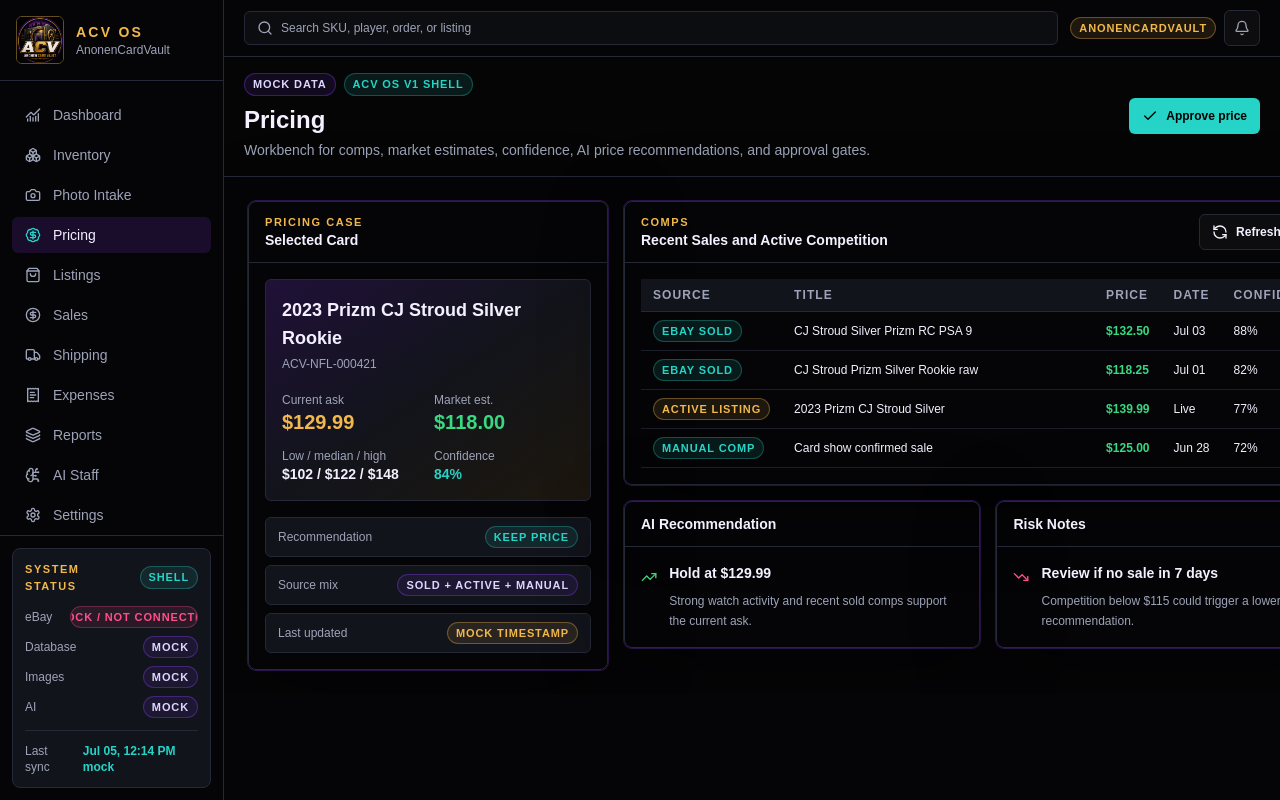
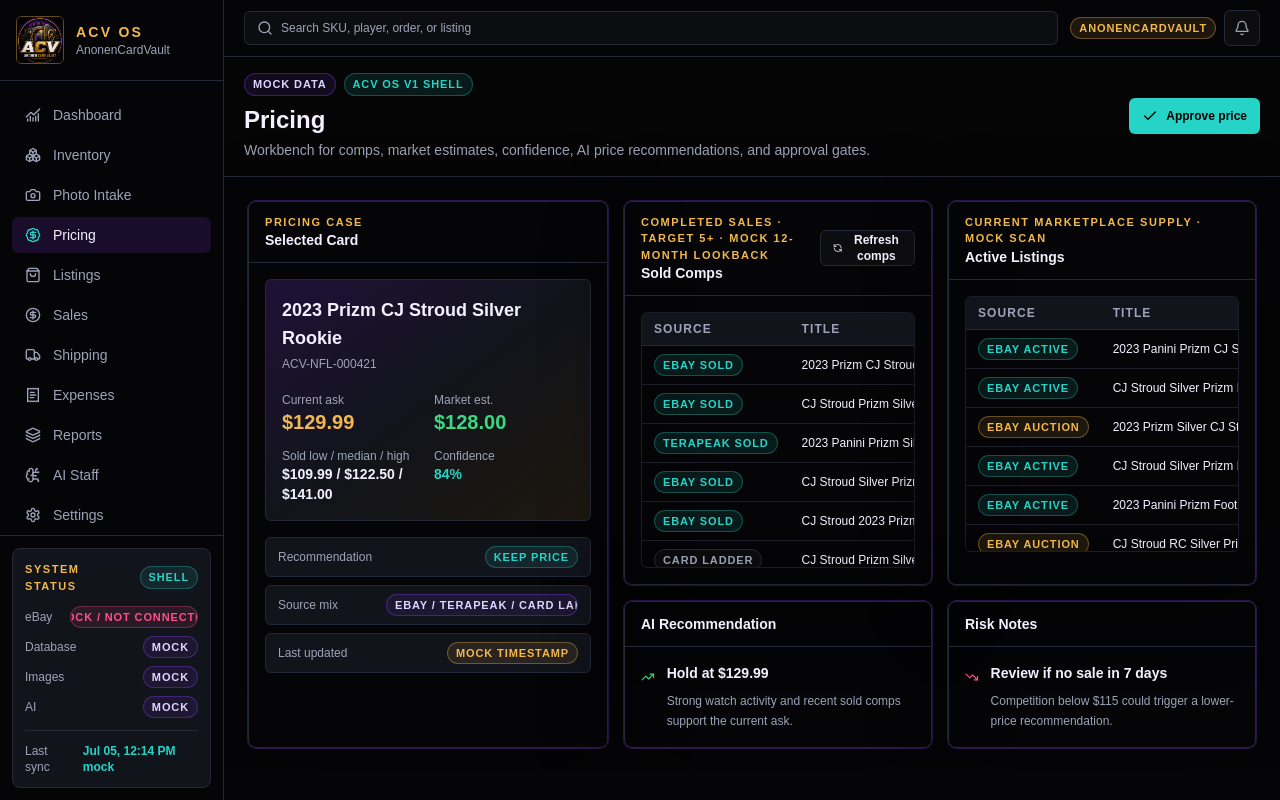
Before and after one commit to AnonenCardVault/ACV-OS, a Next.js app: page /pricing in a window 1280 px wide. Built offline with nearby package versions, Linux system fonts and the light colour scheme.

Commit message:
feat: separate sold comps and active listings in pricing

```diff
--- a/app/(app)/pricing/page.tsx
+++ b/app/(app)/pricing/page.tsx
@@ -1,15 +1,107 @@
+import type { ReactNode } from "react";
 import { Check, RefreshCcw, TrendingDown, TrendingUp } from "lucide-react";
 import { ActionButton } from "@/components/action-button";
-import { DataTable } from "@/components/data-table";
 import { PageHeader } from "@/components/page-header";
 import { SectionCard } from "@/components/section-card";
 import { StatusPill } from "@/components/status-pill";
-import { recentComps } from "@/data/mock";
-import { formatCurrency, formatPercent } from "@/lib/utils";
+import { pricingActiveListings, pricingSoldComps } from "@/data/mock";
+import { cn, formatCurrency, formatPercent } from "@/lib/utils";
 
-type CompRow = (typeof recentComps)[number];
+type SoldCompRow = (typeof pricingSoldComps)[number];
+type ActiveListingRow = (typeof pricingActiveListings)[number];
+type PricingColumn<T> = {
+  key: string;
+  header: ReactNode;
+  cell: (row: T) => ReactNode;
+  className?: string;
+};
+
+const SOLD_COMP_TARGET = 5;
+const currentAsk = 129.99;
+const marketEstimate = 128;
+const pricingConfidence = 0.84;
+
+function getMedian(values: number[]) {
+  if (values.length === 0) {
+    return 0;
+  }
+
+  const sorted = [...values].sort((a, b) => a - b);
+  const middle = Math.floor(sorted.length / 2);
+
+  return sorted.length % 2 === 0 ? (sorted[middle - 1] + sorted[middle]) / 2 : sorted[middle];
+}
+
+function getSourceTone(source: string): "teal" | "gold" | "purple" | "neutral" {
+  if (source.toLowerCase().includes("auction")) {
+    return "gold";
+  }
+
+  if (source.toLowerCase().includes("manual")) {
+    return "purple";
+  }
+
+  return source.toLowerCase().includes("card ladder") ? "neutral" : "teal";
+}
+
+function PricingScrollTable<T>({
+  rows,
+  columns,
+  getRowKey,
+  className
+}: {
+  rows: T[];
+  columns: Array<PricingColumn<T>>;
+  getRowKey: (row: T) => string;
+  className?: string;
+}) {
+  return (
+    <div className={cn("acv-scrollbar max-h-64 overflow-auto rounded-md border border-acv-border/70", className)}>
+      <table className="w-max min-w-full border-separate border-spacing-0 text-left text-xs">
+        <thead>
+          <tr>
+            {columns.map((column) => (
+              <th
+                key={column.key}
+                className={cn(
+                  "sticky top-0 z-10 border-b border-acv-border bg-acv-panel2 px-3 py-2 font-semibold uppercase tracking-[0.09em] text-acv-muted",
+                  column.className
+                )}
+              >
+                {column.header}
+              </th>
+            ))}
+          </tr>
+        </thead>
+        <tbody>
+          {rows.map((row) => (
+            <tr key={getRowKey(row)} className="group">
+              {columns.map((column) => (
+                <td
+                  key={column.key}
+                  className={cn(
+                    "border-b border-acv-border/70 px-3 py-2 align-middle text-acv-text group-hover:bg-white/[0.025]",
+                    column.className
+                  )}
+                >
+                  {column.cell(row)}
+                </td>
+              ))}
+            </tr>
+          ))}
+        </tbody>
+      </table>
+    </div>
+  );
+}
 
 export default function PricingPage() {
+  const soldPrices = pricingSoldComps.map((comp) => comp.soldPrice);
+  const soldLow = Math.min(...soldPrices);
+  const soldMedian = getMedian(soldPrices);
+  const soldHigh = Math.max(...soldPrices);
+  const sourceMix = ["eBay", "Terapeak", "Card Ladder", "COMC", "Manual"].join(" / ");
+
   return (
     <>
       <PageHeader
@@ -25,54 +117,82 @@
             <div className="mt-5 grid grid-cols-2 gap-3">
               <div>
                 <p className="text-xs text-acv-muted">Current ask</p>
-                <p className="text-xl font-semibold text-acv-gold">$129.99</p>
+                <p className="text-xl font-semibold text-acv-gold">{formatCurrency(currentAsk)}</p>
               </div>
               <div>
                 <p className="text-xs text-acv-muted">Market est.</p>
-                <p className="text-xl font-semibold text-acv-green">$118.00</p>
+                <p className="text-xl font-semibold text-acv-green">{formatCurrency(marketEstimate)}</p>
               </div>
               <div>
-                <p className="text-xs text-acv-muted">Low / median / high</p>
-                <p className="text-sm font-semibold text-acv-text">$102 / $122 / $148</p>
+                <p className="text-xs text-acv-muted">Sold low / median / high</p>
+                <p className="text-sm font-semibold text-acv-text">
+                  {formatCurrency(soldLow)} / {formatCurrency(soldMedian)} / {formatCurrency(soldHigh)}
+                </p>
               </div>
               <div>
                 <p className="text-xs text-acv-muted">Confidence</p>
-                <p className="text-sm font-semibold text-acv-teal">84%</p>
+                <p className="text-sm font-semibold text-acv-teal">{formatPercent(pricingConfidence)}</p>
               </div>
             </div>
           </div>
           <div className="mt-4 space-y-2">
             {[
               ["Recommendation", "Keep price", "teal"],
-              ["Source mix", "Sold + active + manual", "purple"],
+              ["Source mix", sourceMix, "purple"],
               ["Last updated", "Mock timestamp", "gold"]
             ].map(([label, value, tone]) => (
               <div key={label} className="flex items-center justify-between rounded-md border border-acv-border bg-acv-panel2 px-3 py-2 text-xs">
                 <span className="text-acv-muted">{label}</span>
-                <StatusPill tone={tone as "teal" | "purple" | "gold"}>{value}</StatusPill>
+                <StatusPill tone={tone as "teal" | "purple" | "gold"} className="max-w-48 truncate">
+                  {value}
+                </StatusPill>
               </div>
             ))}
           </div>
         </SectionCard>
 
         <div className="space-y-4">
+          <div className="grid min-w-0 gap-4 xl:grid-cols-2">
             <SectionCard
-            title="Recent Sales and Active Competition"
-            eyebrow="Comps"
+              title="Sold Comps"
+              eyebrow="Completed sales · target 5+ · mock 12-month lookback"
               action={<ActionButton variant="ghost" icon={<RefreshCcw className="h-4 w-4" />}>Refresh comps</ActionButton>}
             >
-            <DataTable<CompRow>
-              rows={recentComps}
-              getRowKey={(row) => `${row.source}-${row.title}`}
+              <PricingScrollTable<SoldCompRow>
+                rows={pricingSoldComps}
+                getRowKey={(row) => `${row.source}-${row.title}-${row.saleDate}`}
                 columns={[
-                { key: "source", header: "Source", cell: (row) => <StatusPill tone={row.source === "Active listing" ? "gold" : "teal"}>{row.source}</StatusPill> },
-                { key: "title", header: "Title", cell: (row) => <span className="line-clamp-1 min-w-72">{row.title}</span> },
-                { key: "price", header: "Price", cell: (row) => <span className="font-semibold text-acv-green">{formatCurrency(row.price)}</span> },
-                { key: "date", header: "Date", cell: (row) => row.date },
-                { key: "confidence", header: "Confidence", cell: (row) => formatPercent(row.confidence) }
+                  { key: "source", header: "Source", cell: (row) => <StatusPill tone={getSourceTone(row.source)}>{row.source}</StatusPill> },
+                  { key: "title", header: "Title", cell: (row) => <span className="line-clamp-1 block min-w-72 max-w-[420px]">{row.title}</span> },
+                  { key: "soldPrice", header: "Sold Price", cell: (row) => <span className="font-semibold text-acv-green">{formatCurrency(row.soldPrice)}</span> },
+                  { key: "saleDate", header: "Sale Date", cell: (row) => row.saleDate },
+                  { key: "condition", header: "Condition", cell: (row) => row.condition },
+                  { key: "confidence", header: "Confidence", cell: (row) => <span className="font-semibold text-acv-teal">{formatPercent(row.confidence)}</span> }
+                ]}
+              />
+              {pricingSoldComps.length < SOLD_COMP_TARGET && (
+                <p className="mt-3 rounded-md border border-acv-gold/30 bg-acv-gold/10 px-3 py-2 text-xs font-semibold text-acv-gold">
+                  Fewer than 5 sold comps found.
+                </p>
+              )}
+            </SectionCard>
+
+            <SectionCard title="Active Listings" eyebrow="Current marketplace supply · mock scan">
+              <PricingScrollTable<ActiveListingRow>
+                rows={pricingActiveListings}
+                getRowKey={(row) => `${row.source}-${row.title}-${row.timeLeftOrAge}`}
+                columns={[
+                  { key: "source", header: "Source", cell: (row) => <StatusPill tone={getSourceTone(row.source)}>{row.source}</StatusPill> },
+                  { key: "title", header: "Title", cell: (row) => <span className="line-clamp-1 block min-w-72 max-w-[420px]">{row.title}</span> },
+                  { key: "askingPrice", header: "Asking Price", cell: (row) => <span className="font-semibold text-acv-gold">{formatCurrency(row.askingPrice)}</span> },
+                  { key: "listingType", header: "Listing Type", cell: (row) => row.listingType },
+                  { key: "timeLeftOrAge", header: "Time Left / Listed Age", cell: (row) => row.timeLeftOrAge },
+                  { key: "condition", header: "Condition", cell: (row) => row.condition },
+                  { key: "confidence", header: "Confidence", cell: (row) => <span className="font-semibold text-acv-teal">{formatPercent(row.confidence)}</span> }
                 ]}
               />
             </SectionCard>
+          </div>
 
           <div className="grid gap-4 md:grid-cols-2">
             <SectionCard title="AI Recommendation">
--- a/data/mock.ts
+++ b/data/mock.ts
@@ -331,6 +331,148 @@
   { source: "Manual comp", title: "Card show confirmed sale", price: 125, date: "Jun 28", confidence: 0.72 }
 ];
 
+export const pricingSoldComps = [
+  {
+    source: "eBay sold",
+    title: "2023 Prizm CJ Stroud Silver Rookie RC Texans",
+    soldPrice: 132.5,
+    saleDate: "Jul 03",
+    condition: "Raw NM",
+    confidence: 0.88
+  },
+  {
+    source: "eBay sold",
+    title: "CJ Stroud Prizm Silver Rookie raw",
+    soldPrice: 118.25,
+    saleDate: "Jul 01",
+    condition: "Raw EX/NM",
+    confidence: 0.82
+  },
+  {
+    source: "Terapeak sold",
+    title: "2023 Panini Prizm Silver CJ Stroud RC",
+    soldPrice: 125,
+    saleDate: "Jun 28",
+    condition: "Raw NM",
+    confidence: 0.8
+  },
+  {
+    source: "eBay sold",
+    title: "CJ Stroud Silver Prizm Rookie PSA 9",
+    soldPrice: 141,
+    saleDate: "Jun 12",
+    condition: "PSA 9",
+    confidence: 0.76
+  },
+  {
+    source: "eBay sold",
+    title: "CJ Stroud 2023 Prizm Silver RC",
+    soldPrice: 109.99,
+    saleDate: "May 29",
+    condition: "Raw VG/EX",
+    confidence: 0.71
+  },
+  {
+    source: "Card Ladder",
+    title: "CJ Stroud Prizm Silver Rookie Texans",
+    soldPrice: 136.5,
+    saleDate: "Apr 18",
+    condition: "PSA 9",
+    confidence: 0.69
+  },
+  {
+    source: "Manual comp",
+    title: "Card show confirmed sale - Stroud Silver RC",
+    soldPrice: 120,
+    saleDate: "Dec 14",
+    condition: "Raw NM",
+    confidence: 0.64
+  },
+  {
+    source: "eBay sold",
+    title: "2023 Panini Prizm CJ Stroud Silver Rookie RC",
+    soldPrice: 112.75,
+    saleDate: "Sep 22",
+    condition: "Raw",
+    confidence: 0.61
+  }
+];
+
+export const pricingActiveListings = [
+  {
+    source: "eBay active",
+    title: "2023 Panini Prizm CJ Stroud Silver Rookie",
+    askingPrice: 139.99,
+    listingType: "BIN",
+    timeLeftOrAge: "Listed 3d",
+    condition: "Raw NM",
+    confidence: 0.84
+  },
+  {
+    source: "eBay active",
+    title: "CJ Stroud Silver Prizm RC Texans",
+    askingPrice: 129.99,
+    listingType: "BIN",
+    timeLeftOrAge: "Listed 9d",
+    condition: "Raw NM",
+    confidence: 0.82
+  },
+  {
+    source: "eBay auction",
+    title: "2023 Prizm Silver CJ Stroud Rookie Card",
+    askingPrice: 42,
+    listingType: "Auction",
+    timeLeftOrAge: "2d 4h left",
+    condition: "Raw",
+    confidence: 0.78
+  },
+  {
+    source: "eBay active",
+    title: "CJ Stroud Silver Prizm Rookie PSA 9",
+    askingPrice: 159.99,
+    listingType: "BIN",
+    timeLeftOrAge: "Listed 14d",
+    condition: "PSA 9",
+    confidence: 0.74
+  },
+  {
+    source: "eBay active",
+    title: "2023 Panini Prizm Football CJ Stroud Silver",
+    askingPrice: 119.5,
+    listingType: "Offer",
+    timeLeftOrAge: "Listed 5d",
+    condition: "Raw EX/NM",
+    confidence: 0.72
+  },
+  {
+    source: "eBay auction",
+    title: "CJ Stroud RC Silver Prizm no reserve",
+    askingPrice: 57,
+    listingType: "Auction",
+    timeLeftOrAge: "16h left",
+    condition: "Raw NM",
+    confidence: 0.7
+  },
+  {
+    source: "COMC",
+    title: "CJ Stroud 2023 Prizm Silver Rookie",
+    askingPrice: 145,
+    listingType: "Fixed",
+    timeLeftOrAge: "Listed 28d",
+    condition: "Raw NM",
+    confidence: 0.67
+  },
+  {
+    source: "eBay active",
+    title: "2023 Prizm CJ Stroud Silver Rookie Texans",
+    askingPrice: 114.99,
+    listingType: "BIN",
+    timeLeftOrAge: "Listed 1d",
+    condition: "Raw",
+    confidence: 0.63
+  }
+];
+
 export const listingRows = [
   {
     sku: "ACV-NFL-000421",
```
Lines whose indentation alone changed are shown as unchanged.
